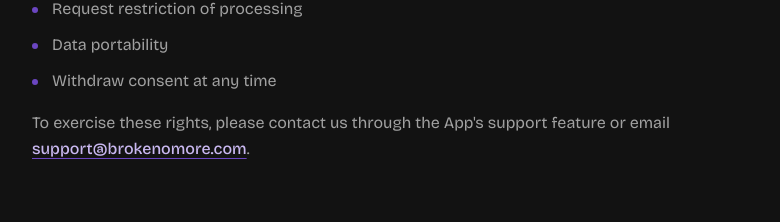
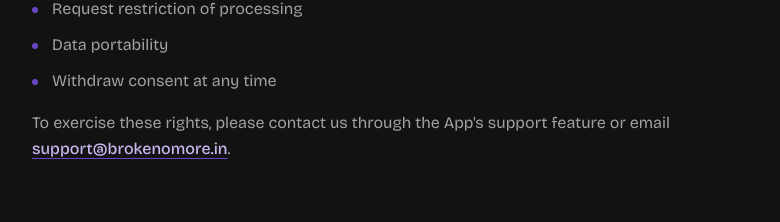
Before and after one commit to brokenomore71-vk/brokenomore-web, a Next.js app: page /privacy in a window 1280 px wide. Shown: the part 6011-6233 px from the top of the page, without its empty margins (340-1120 px from the left). Built offline with nearby package versions, Linux system fonts and the light colour scheme; no server answers.

Commit message:
Changes in web12

```diff
--- a/app/privacy/page.tsx
+++ b/app/privacy/page.tsx
@@ -281,7 +281,7 @@ export default function PrivacyPage() {
         />
         <p>
           To exercise these rights, please contact us through the App&apos;s support feature or email{' '}
-          <A href="mailto:support@brokenomore.com">support@brokenomore.com</A>.
+          <A href="mailto:support@brokenomore.in">support@brokenomore.in</A>.
         </p>
       </Section>
 
@@ -385,7 +385,7 @@ export default function PrivacyPage() {
           items={[
             "Contact us through the App's support feature",
             <>
-              Email us at: <A href="mailto:support@brokenomore.com">support@brokenomore.com</A>
+              Email us at: <A href="mailto:support@brokenomore.in">support@brokenomore.in</A>
             </>,
             'Include "California Privacy Rights Request" in the subject line',
             'Provide sufficient information to verify your identity',
@@ -415,7 +415,7 @@ export default function PrivacyPage() {
         <List
           items={[
             <>
-              <B>Support Email:</B> <A href="mailto:support@brokenomore.com">support@brokenomore.com</A>
+              <B>Support Email:</B> <A href="mailto:support@brokenomore.in">support@brokenomore.in</A>
             </>,
             <>
               <B>In-App Support:</B> Use the Contact Support feature in the App
--- a/app/terms/page.tsx
+++ b/app/terms/page.tsx
@@ -285,7 +285,7 @@ export default function TermsPage() {
           items={[
             'In-app support feature',
             <>
-              Email: <A href="mailto:support@brokenomore.com">support@brokenomore.com</A>
+              Email: <A href="mailto:support@brokenomore.in">support@brokenomore.in</A>
             </>,
             'Contact Support section in the App',
           ]}
```
